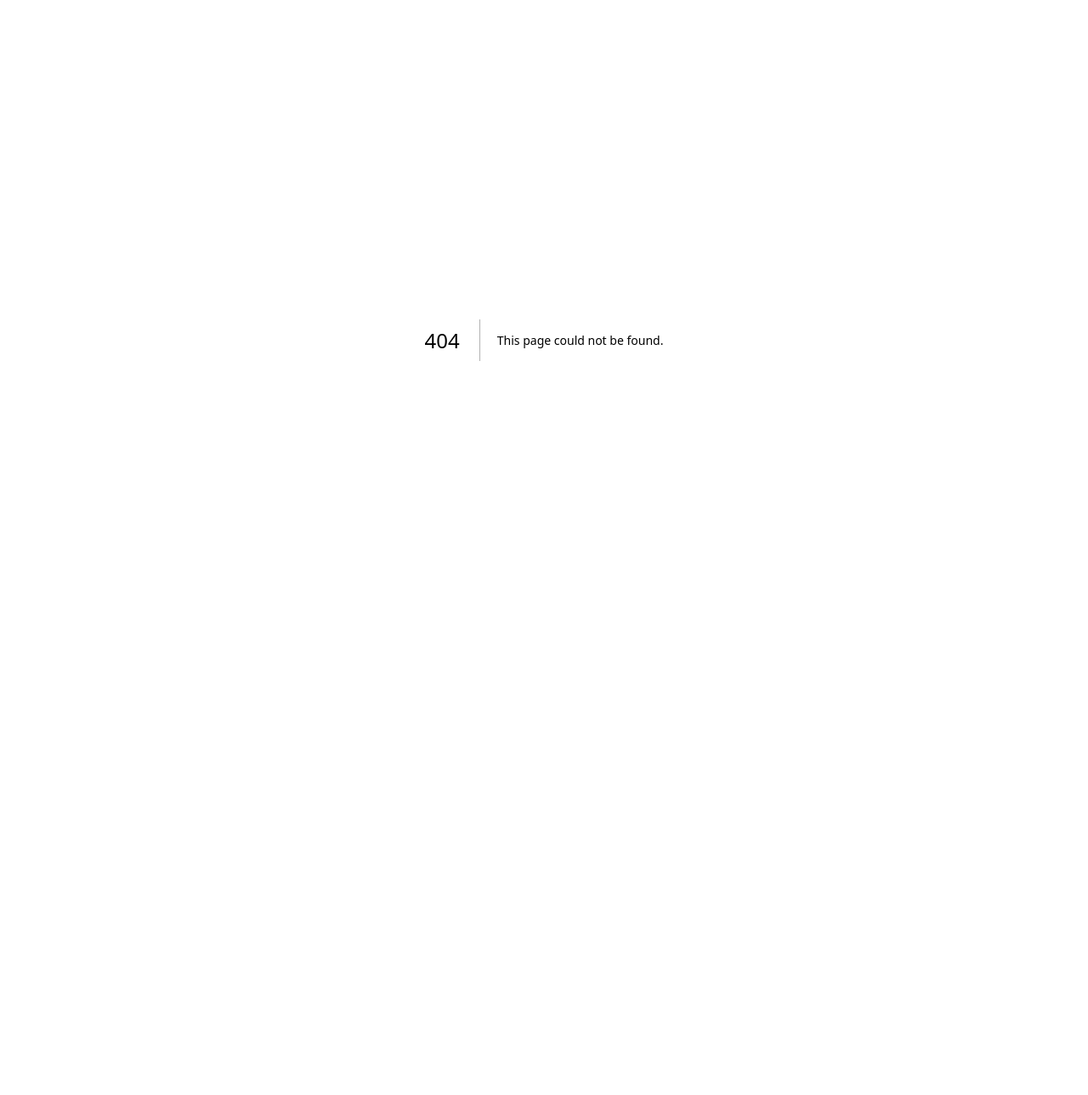
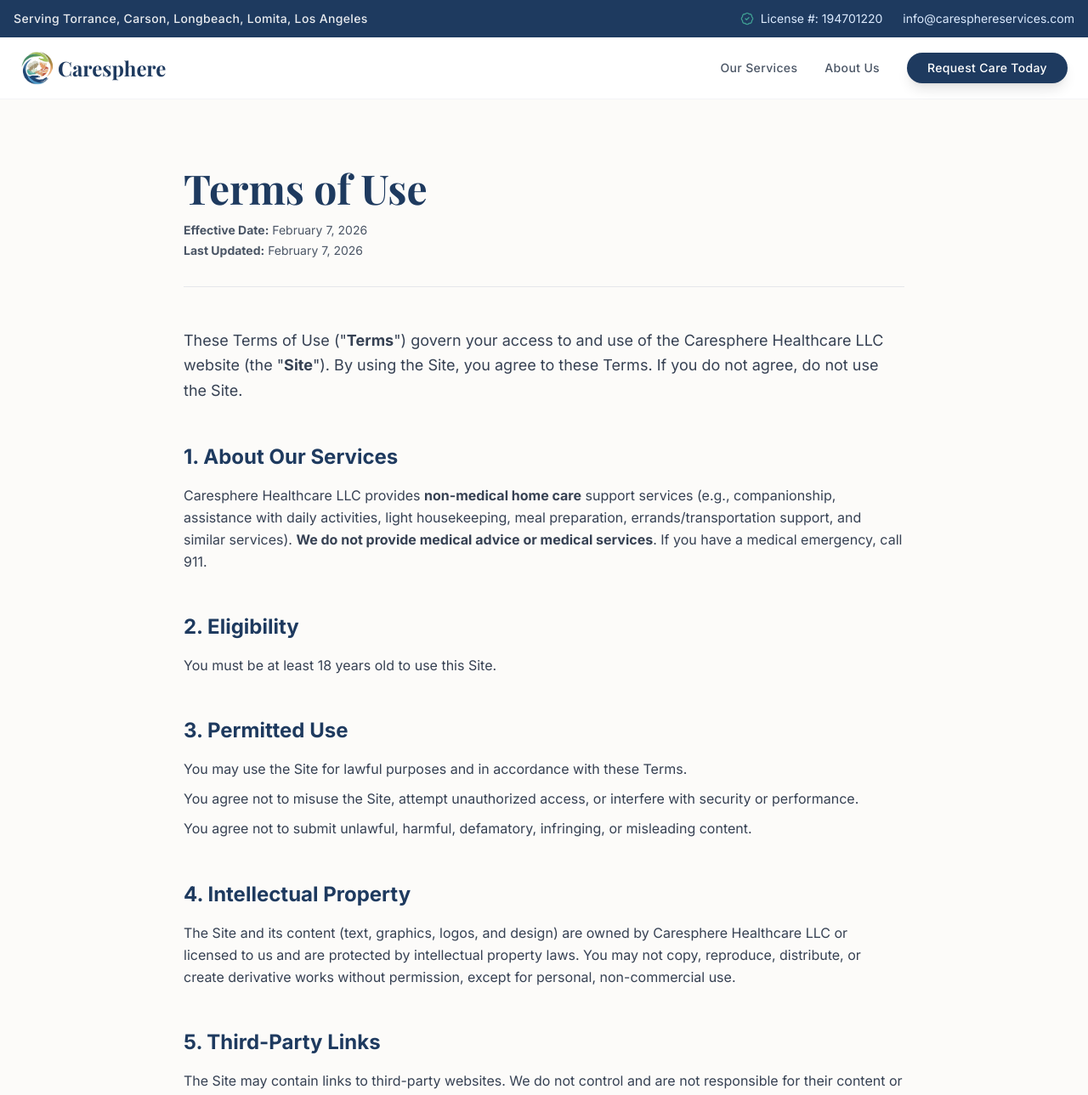
Before and after one commit to Trayshmhirk/caresphere-healthcare, a Next.js app: page /terms-of-use in a window 1280 px wide. Before the commit this address had no page. Shown: the top 1289 px of the page at 85% size. Before the commit the page ends 800 px from the top, so only its background shows below. Built offline with nearby package versions, Linux system fonts and the light colour scheme; a web font is replaced by a local one.

Commit message:
feat: add Terms of Use page
- Add terms of service with non-medical disclaimer
- Include eligibility and permitted use sections
- Add disclaimers and limitation of liability clauses
- Specify California governing law
- Include indemnification and privacy policy reference

```diff
--- /dev/null
+++ b/app/(privacy-policies)/terms-of-use/page.tsx
@@ -0,0 +1,139 @@
+import Link from "next/link";
+
+export const metadata = {
+  title: "Terms of Use | Caresphere Healthcare LLC",
+  description: "Terms of Use for the Caresphere Healthcare LLC website.",
+};
+
+export default function TermsOfUsePage() {
+  return (
+    <div className="mx-auto max-w-4xl px-6 py-12 md:py-20">
+      {/* Header */}
+      <div className="mb-12 border-b border-gray-200 pb-8">
+        <h1 className="mb-4 font-serif text-4xl font-bold text-[#1e3a5f] md:text-5xl">
+          Terms of Use
+        </h1>
+        <div className="space-y-1 text-sm text-gray-600">
+          <p>
+            <strong>Effective Date:</strong> February 7, 2026
+          </p>
+          <p>
+            <strong>Last Updated:</strong> February 7, 2026
+          </p>
+        </div>
+      </div>
+
+      {/* Content */}
+      <div className="prose prose-lg max-w-none">
+        <p className="text-lg leading-relaxed text-gray-700">
+          These Terms of Use (&quot;<strong>Terms</strong>&quot;) govern your access to and use of
+          the Caresphere Healthcare LLC website (the &quot;<strong>Site</strong>&quot;). By using
+          the Site, you agree to these Terms. If you do not agree, do not use the Site.
+        </p>
+
+        <h2 className="mt-12 mb-4 text-2xl font-bold text-[#1e3a5f]">1. About Our Services</h2>
+        <p className="leading-relaxed text-gray-700">
+          Caresphere Healthcare LLC provides <strong>non-medical home care</strong> support services
+          (e.g., companionship, assistance with daily activities, light housekeeping, meal
+          preparation, errands/transportation support, and similar services).{" "}
+          <strong>We do not provide medical advice or medical services</strong>. If you have a
+          medical emergency, call 911.
+        </p>
+
+        <h2 className="mt-12 mb-4 text-2xl font-bold text-[#1e3a5f]">2. Eligibility</h2>
+        <p className="leading-relaxed text-gray-700">
+          You must be at least 18 years old to use this Site.
+        </p>
+
+        <h2 className="mt-12 mb-4 text-2xl font-bold text-[#1e3a5f]">3. Permitted Use</h2>
+        <ul className="space-y-2 text-gray-700">
+          <li>You may use the Site for lawful purposes and in accordance with these Terms.</li>
+          <li>
+            You agree not to misuse the Site, attempt unauthorized access, or interfere with
+            security or performance.
+          </li>
+          <li>
+            You agree not to submit unlawful, harmful, defamatory, infringing, or misleading
+            content.
+          </li>
+        </ul>
+
+        <h2 className="mt-12 mb-4 text-2xl font-bold text-[#1e3a5f]">4. Intellectual Property</h2>
+        <p className="leading-relaxed text-gray-700">
+          The Site and its content (text, graphics, logos, and design) are owned by Caresphere
+          Healthcare LLC or licensed to us and are protected by intellectual property laws. You may
+          not copy, reproduce, distribute, or create derivative works without permission, except for
+          personal, non-commercial use.
+        </p>
+
+        <h2 className="mt-12 mb-4 text-2xl font-bold text-[#1e3a5f]">5. Third-Party Links</h2>
+        <p className="leading-relaxed text-gray-700">
+          The Site may contain links to third-party websites. We do not control and are not
+          responsible for their content or practices. Your use of third-party sites is at your own
+          risk.
+        </p>
+
+        <h2 className="mt-12 mb-4 text-2xl font-bold text-[#1e3a5f]">6. Disclaimers</h2>
+        <p className="leading-relaxed text-gray-700">
+          The Site is provided on an &quot;AS IS&quot; and &quot;AS AVAILABLE&quot; basis. We do not
+          warrant that the Site will be uninterrupted, error-free, or free of harmful components.
+          Content is for general informational purposes only and does not constitute professional or
+          medical advice.
+        </p>
+
+        <h2 className="mt-12 mb-4 text-2xl font-bold text-[#1e3a5f]">7. Limitation of Liability</h2>
+        <p className="leading-relaxed text-gray-700">
+          To the fullest extent permitted by law, Caresphere Healthcare LLC and its owners,
+          employees, contractors, and affiliates will not be liable for any indirect, incidental,
+          special, consequential, or punitive damages arising from your use of (or inability to use)
+          the Site.
+        </p>
+
+        <h2 className="mt-12 mb-4 text-2xl font-bold text-[#1e3a5f]">8. Indemnification</h2>
+        <p className="leading-relaxed text-gray-700">
+          You agree to indemnify and hold harmless Caresphere Healthcare LLC from claims,
+          liabilities, damages, and expenses (including reasonable attorneys&apos; fees) arising
+          from your use of the Site or violation of these Terms.
+        </p>
+
+        <h2 className="mt-12 mb-4 text-2xl font-bold text-[#1e3a5f]">9. Privacy</h2>
+        <p className="leading-relaxed text-gray-700">
+          Your use of the Site is also subject to our{" "}
+          <Link href="/privacy-policy" className="text-[#3f9d92] hover:underline">
+            Privacy Policy
+          </Link>
+          .
+        </p>
+
+        <h2 className="mt-12 mb-4 text-2xl font-bold text-[#1e3a5f]">
+          10. Changes to the Site and Terms
+        </h2>
+        <p className="leading-relaxed text-gray-700">
+          We may change or discontinue the Site at any time. We may update these Terms periodically.
+          Continued use of the Site after updates means you accept the revised Terms.
+        </p>
+
+        <h2 className="mt-12 mb-4 text-2xl font-bold text-[#1e3a5f]">11. Governing Law</h2>
+        <p className="leading-relaxed text-gray-700">
+          These Terms are governed by the laws of the State of California, without regard to
+          conflict of law principles.
+        </p>
+
+        <h2 className="mt-12 mb-4 text-2xl font-bold text-[#1e3a5f]">12. Contact</h2>
+        <p className="leading-relaxed text-gray-700">
+          Caresphere Healthcare LLC
+          <br />
+          Email:{" "}
+          <a href="mailto:info@caresphereservices.com" className="text-[#3f9d92] hover:underline">
+            info@caresphereservices.com
+          </a>
+          <br />
+          Phone:{" "}
+          <a href="tel:1234567890" className="text-[#3f9d92] hover:underline">
+            (123) 456-7890
+          </a>
+        </p>
+      </div>
+    </div>
+  );
+}
```
